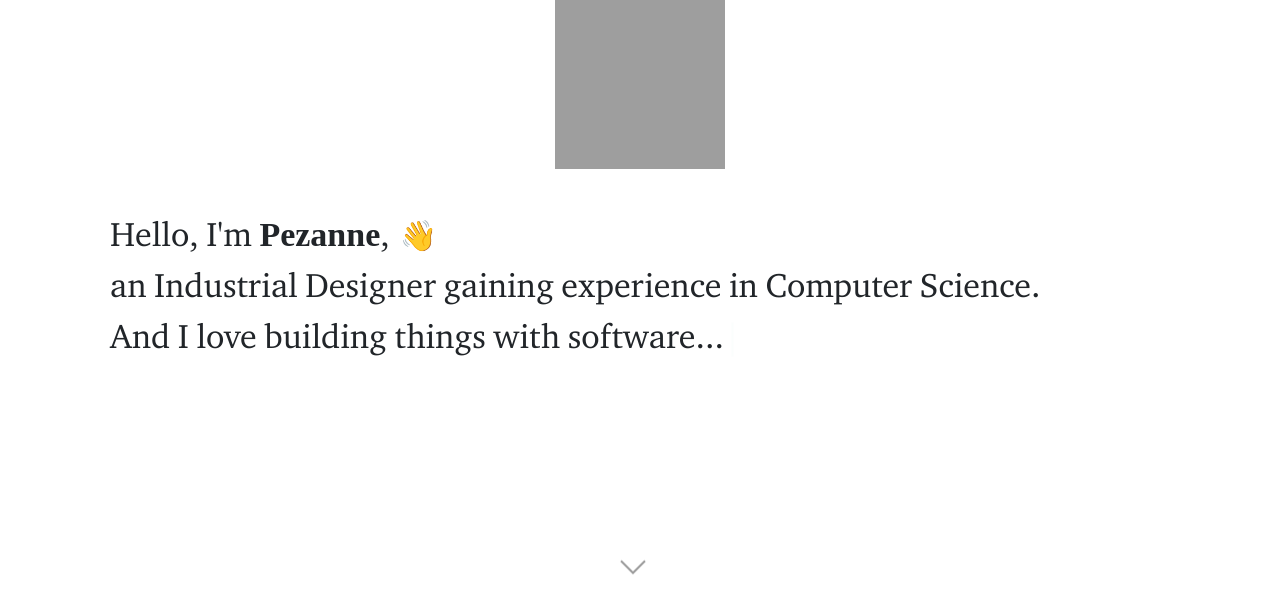
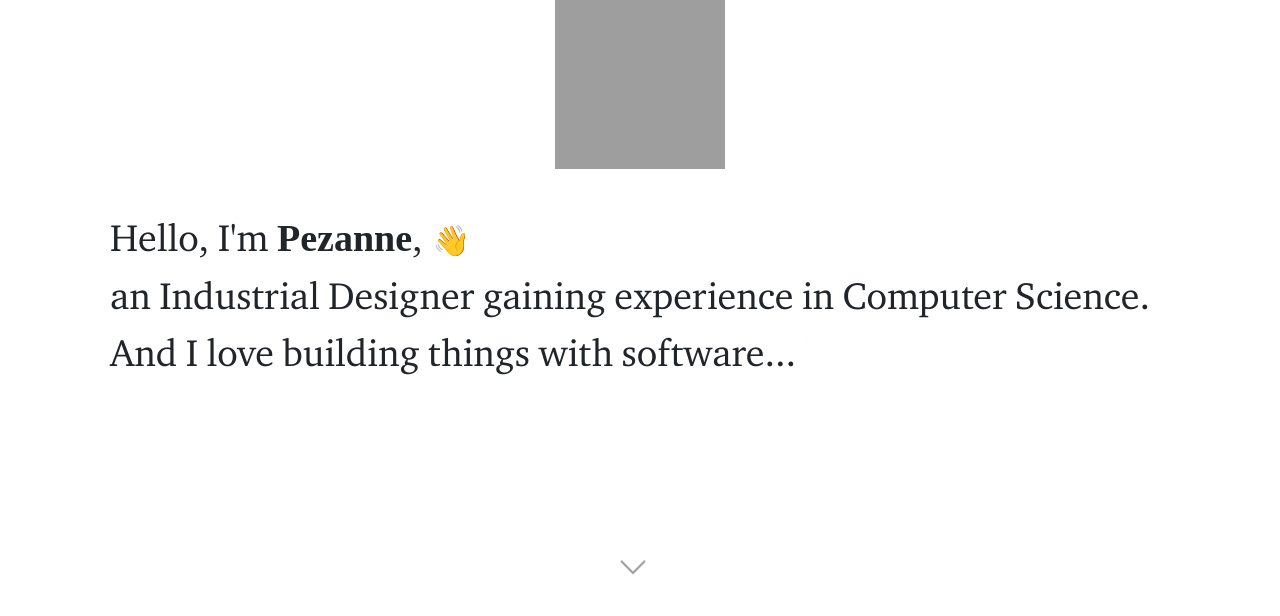
Before and after one commit to pkhambat1/DesignWebsite, a PHP site: page / in a window 1280 px wide. Shown: the part 136-752 px from the top of the page. Run offline with PHP 8.4, Linux system fonts and the light colour scheme; some libraries are stand-ins or nearby versions; some web fonts are replaced; grey boxes are pictures that could not be loaded.

Commit message:
made responsive index better

```diff
--- a/css/site.css
+++ b/css/site.css
@@ -247,15 +247,17 @@ span {
   padding-right: 40px;
   min-height: 300px;
 }
+.intro span {
+  font-size: 38px;
+}
 
-@media (max-width: 750px) {
+@media only screen and (max-width: 600px) {
   .intro {
     min-height: 460px;
   }
-}
-
-.intro span {
-  font-size: 34px;
+  .intro span {
+    font-size: 34px;
+  }
 }
 
 span.emoji {
```
Also changed, not shown: 3 other files.
